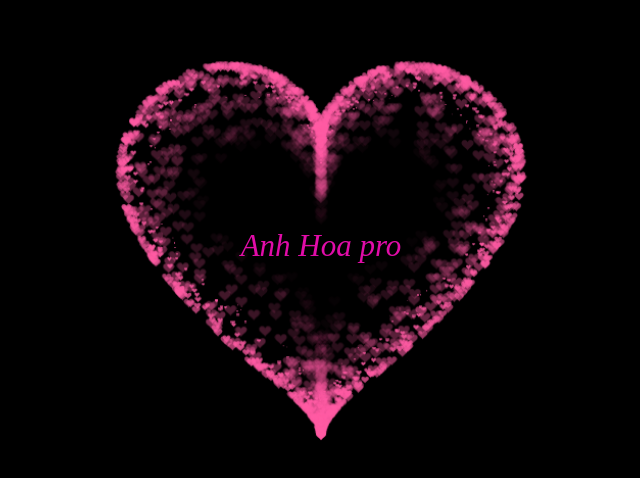
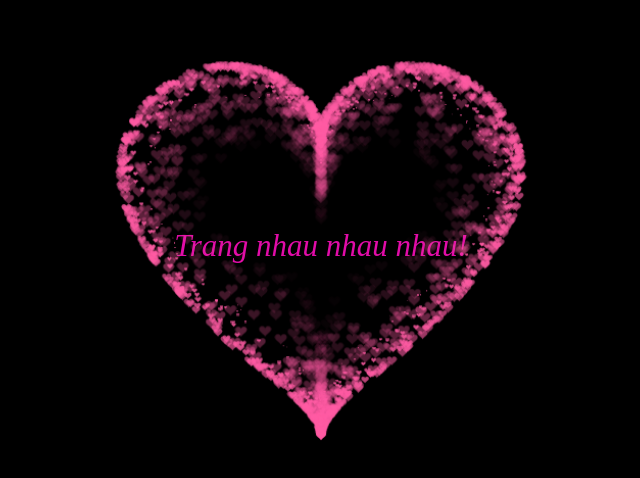
Before and after one commit to khanh2710/khanh2, a plain HTML site: page index.html in a window 1280 px wide. Shown: the part 152-630 px from the top of the page, without its empty margins (319-959 px from the left). Drawn offline with Linux system fonts and the light colour scheme.

Commit message:
Update index.html

```diff
--- a/index.html
+++ b/index.html
@@ -379,7 +379,7 @@
         margin-bottom: 5px;
         text-align: center;"
     >
-      Anh Hoa pro
+      Trang nhau nhau nhau!
     </div>
   </body>
 </html>
```
